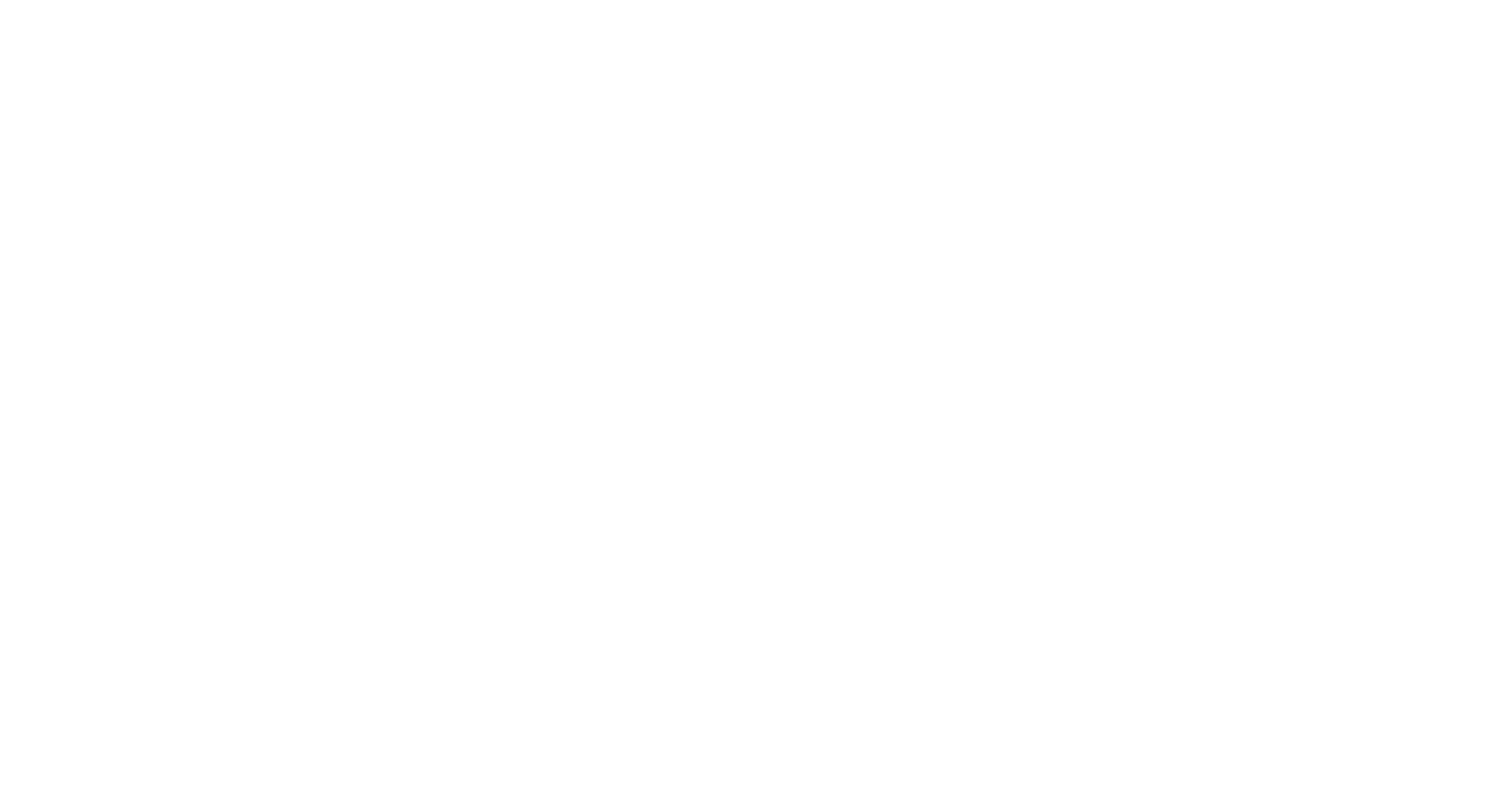
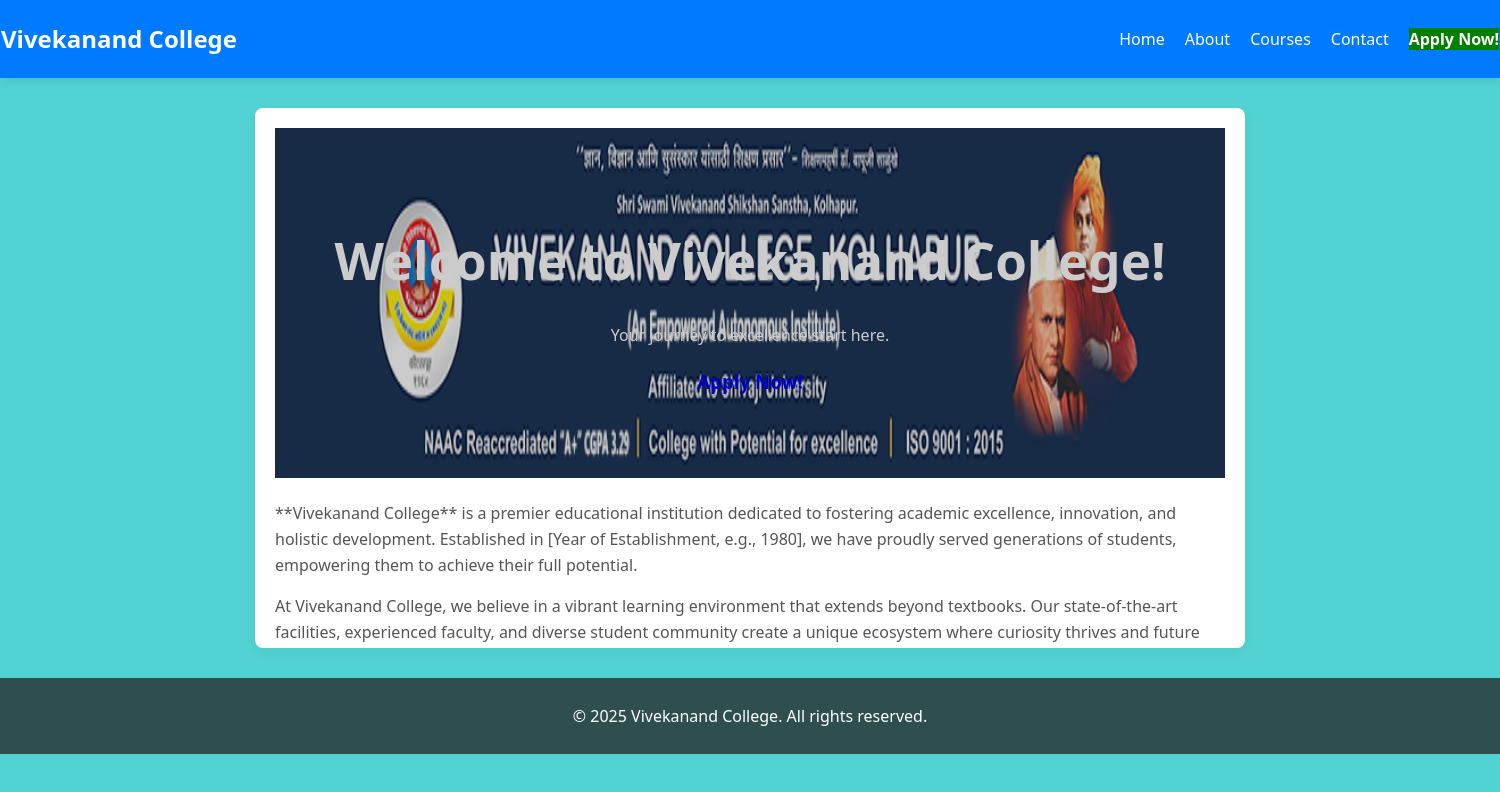
Before and after one commit to srushti-khot/vck-ojt, a React (Vite) app: page / in a window 1280 px wide. Before the commit this address had no page. Shown: the top 792 px of the page, 1500 px wide, since content can reach past the window. Built offline with nearby package versions, Linux system fonts and the light colour scheme.

Commit message:
thirdcommit

```diff
--- a/src/App.jsx
+++ b/src/App.jsx
@@ -15,7 +15,7 @@
 
       <Router>
         <Routes>
-          <Route path="/homepage" element={<Home/>}/>
+          <Route path="/" element={<Home/>}/>
           <Route path="/aboutpage" element={<About/>}/>
           <Route path="/coursespage" element={<Courses/>}/>
           <Route path="/contactpage" element={<Contact/>}/>
--- a/src/components/Header/Header.jsx
+++ b/src/components/Header/Header.jsx
@@ -12,7 +12,7 @@
 
         <nav>
 
-          <Link to="/homepage" id="main">Home</Link>
+          <Link to="/" id="main">Home</Link>
           <Link to="/aboutpage" id="main">About</Link>
           <Link to="/coursespage" id="main">Courses</Link>
           <Link to="/contactpage" id="main">Contact</Link>
```
Also changed, not shown: vercel.json (added).
